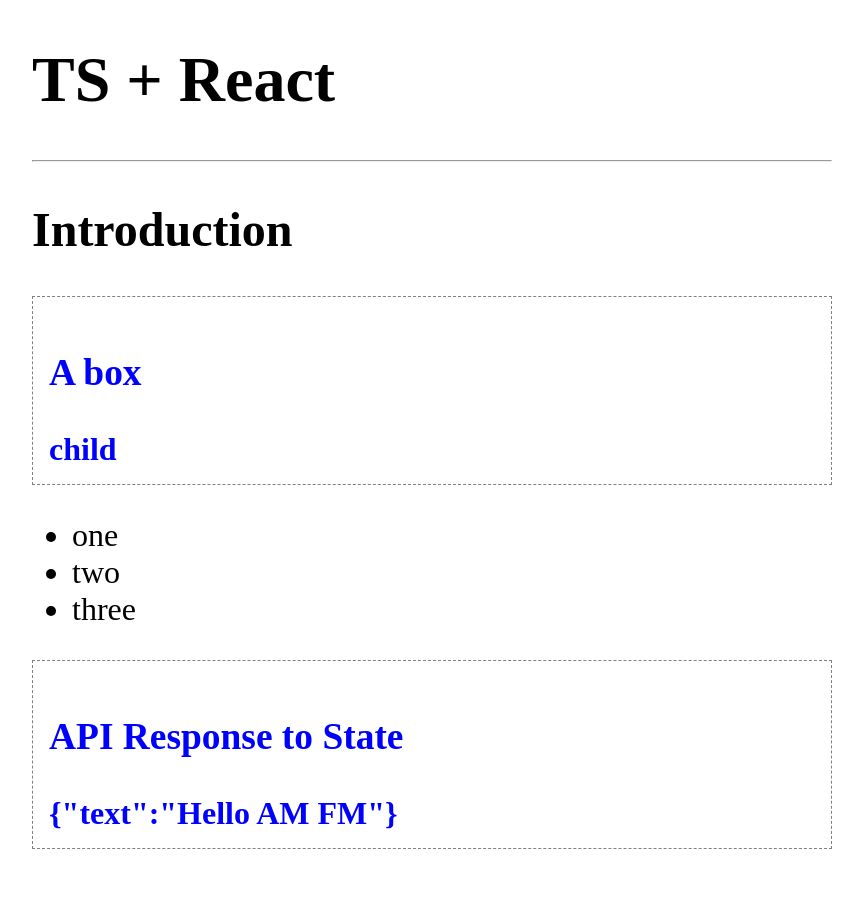
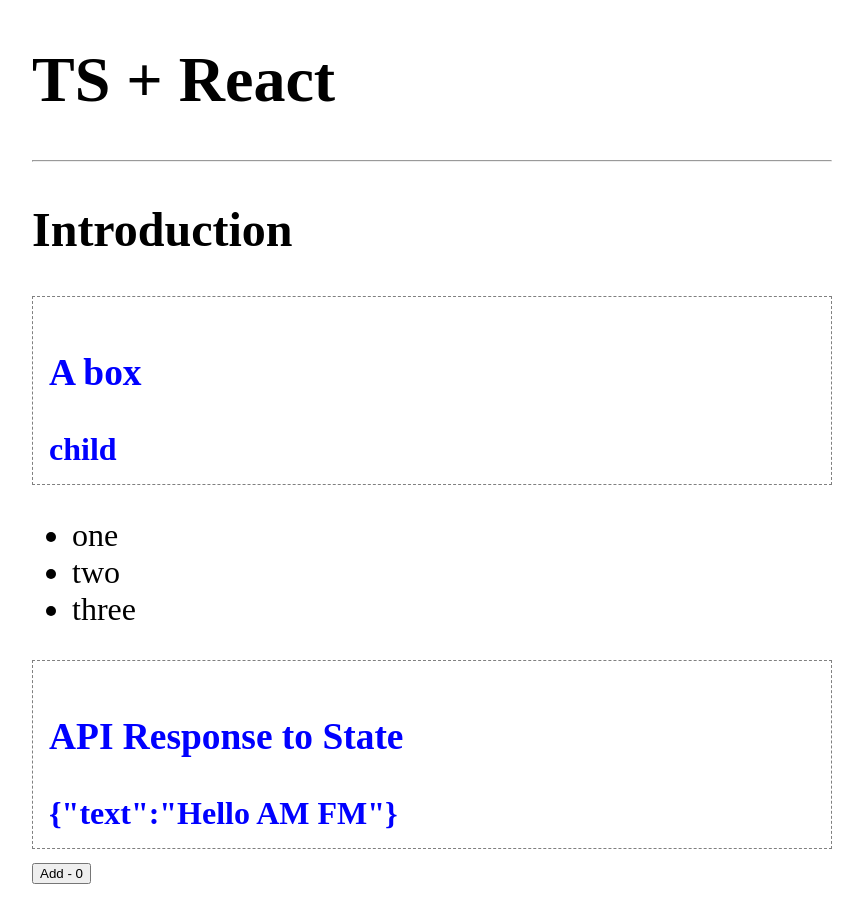
Before and after one commit to csdear/nextGarbage, a Next.js app: page /tsreact in a window 1280 px wide. Shown: the top 897 px of the page, without its empty margins (208-1071 px from the left). Built offline with nearby package versions, Linux system fonts and the light colour scheme.

Commit message:
Super ts counter incrementer with custom hook and passing state actions as props. TS ReturnType utility type too.

```diff
--- a/pages/tsreact.tsx
+++ b/pages/tsreact.tsx
@@ -1,5 +1,5 @@
 import { useEffect, useReducer, useRef } from 'react';
-import { FC, ReactNode, useCallback, useState } from 'react';
+import { FC, ReactElement, ReactNode, useCallback, useState } from 'react';
 // for 'pages' I source styles from a global home.module.scss
 import styles from '../src/components/home/home.module.scss'
 
@@ -51,6 +51,54 @@ interface BoxProps {
   type ActionType =
     | { type: "ADD"; text: string }
     | { type: "REMOVE"; id: number };
+
+  /*
+    22.4. Very verbose prior, so lets use a utility ReturnType.
+    create a custom hook.
+    the  worlds simplist custom hook here -- useNumber
+    that returns a useState with a number. we could just init
+    as 0, but  intead lets make fancy and take in the initial value
+
+  */
+  const useNumber = (initialValue: number) => useState<number>(initialValue);
+  /* 22.5 : NExt create a type for useNumbervalue. We're making two types, one
+  for the value and one for the set value.
+  It gets angry  though "useNumber' refers to a value, but is being used as a type here. Did you mean 'typeof useNumber'?ts(2749)"
+  We want not the value of useNumber which would be the function itself, but the TYPE of the function.
+  We resolve by adding 'typeof'
+  CMD-K,CMD I on 'useNumberValue', revealed that we get an array back with the first item is of type number and  that second is that tricky
+  react Dispatch type we used prior in 22.2   :
+      type useNumberValue = [number, Dispatch<SetStateAction<number>>]
+  So we replace value: number with our type useNumber..
+
+
+  */
+ type UseNumberValue = ReturnType<typeof useNumber>[0];
+  /*
+  22.7 then create another type for the set value
+  */
+  type UseNumberSetValue = ReturnType<typeof useNumber>[1];
+
+  /*22.2 Create a IncrementerComponent
+   setValue is the interesting part. For a setter. setValue can be a number, or a function that returns a number.
+   if we go to setValue in the piece of state we created.  we see that setValue is a type of "Reac.Dispatch<Reac.SetStateAction<number>>"
+   so we can use that long type to set the type for setValue.
+   We add a onClick handler that innvokes setValue setter with the value + 1
+
+
+   */
+  const Incrementer: FC<{
+    //...22.6 replace with type we created UseNumberValue
+    // value: number;
+    value: UseNumberValue;
+    //...22.8
+    // setValue: React.Dispatch<React.SetStateAction<number>>; Should have working code at this point.
+    setValue: UseNumberSetValue;
+  }> = ({ value, setValue }) => (
+    <button onClick={() => setValue(value + 1)}>
+      Add - {value}
+    </button>
+  )
 
 const TSReact = () => {
     const onListClick = useCallback((item: string) => {
@@ -105,6 +153,8 @@ const TSReact = () => {
       }
     }, []);
 
+    //22.1 Create an new piece of state of type number
+    const [value, setValue] = useNumber(0);
 
     return (
      <div className={styles["ts-react__body"]}>
@@ -115,7 +165,8 @@ const TSReact = () => {
             <List items={["one", "two","three"]} onClick={onListClick} />
             {/* Lets put the response in one of our spiffy boxes */}
             <Box title="API Response to State">{JSON.stringify(payload)}</Box>
-
+            {/*22.3 Add the Incrementer component here, passing two props, value and setValue */}
+            <Incrementer value={value} setValue={setValue} />
             <Heading title="Todos" />
             {todos.map((todo) => (
               <div key={todo.id}>
```
